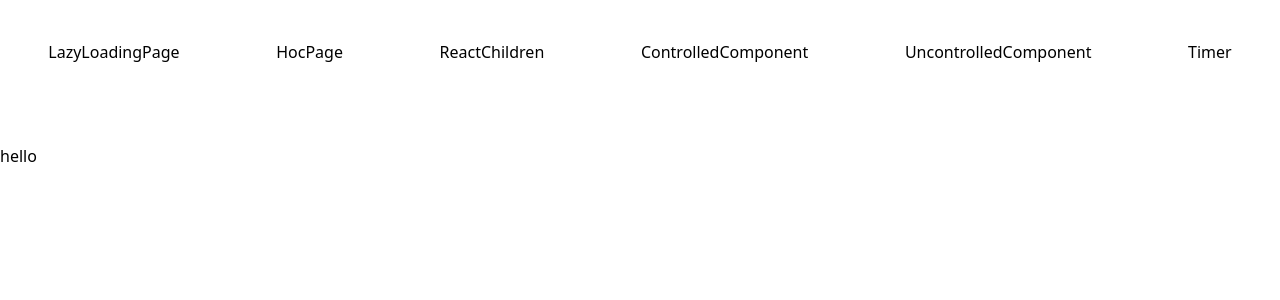
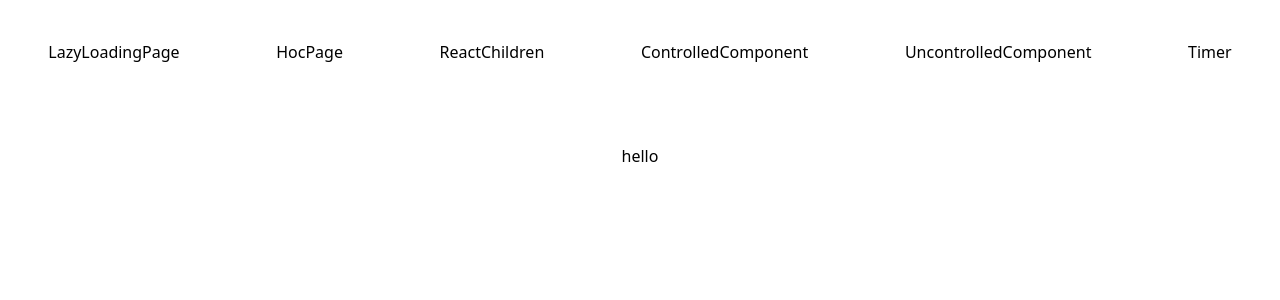
Before and after one commit to KulakDmitry/react-practice, a React (Create React App) app: page /lazyLoadingPage in a window 1280 px wide. Shown: the top 300 px of the page. Built offline with nearby package versions, Linux system fonts and the light colour scheme; the HTML template or start-up script is replaced by a standard one.

Commit message:
removed unuse code

```diff
--- a/src/pages/LazyLoading/LazyLoadingPage.jsx
+++ b/src/pages/LazyLoading/LazyLoadingPage.jsx
@@ -4,14 +4,8 @@ const LoadingComponent = lazy(() => import("../LazyLoading/LoadingComponent"));
 
 export default function LazyLoadingPage() {
   return (
-    <div>
-      <Suspense
-        fallback={<div className="text-6xl text-center">Loading...</div>}
-      >
-        <div className="App">
-          <LoadingComponent />
-        </div>
-      </Suspense>
-    </div>
+    <Suspense fallback={<div className="text-6xl text-center">Loading...</div>}>
+      <LoadingComponent />
+    </Suspense>
   );
 }
--- a/src/pages/LazyLoading/LoadingComponent.jsx
+++ b/src/pages/LazyLoading/LoadingComponent.jsx
@@ -1,5 +1,5 @@
 import React from "react";
 
 export default function LoadingComponent() {
-  return <div>hello</div>;
+  return <div className="text-center">hello</div>;
 }
```
